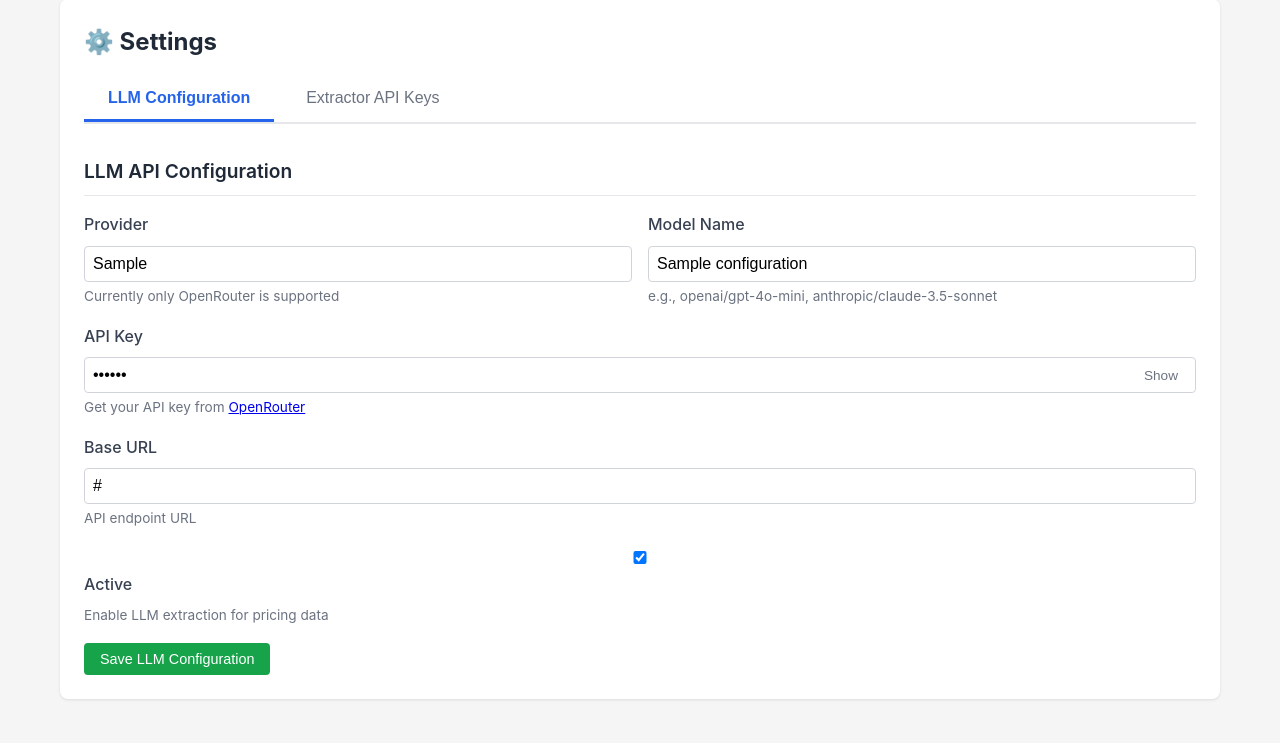
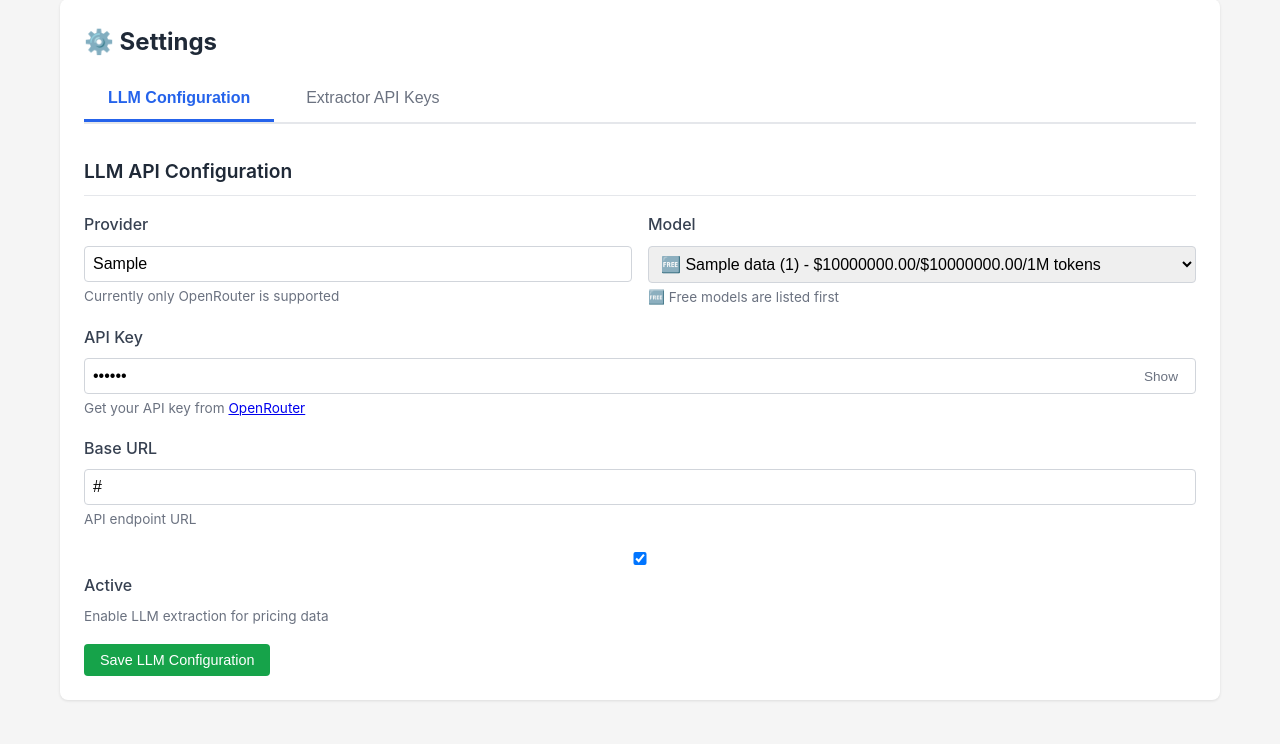
Before and after one commit to ammahmoudi/AI-Services-Cost-Analyzer, a Flask app: page /settings in a window 1280 px wide. Shown: the part 171-915 px from the top of the page. Before the commit the page ends 873 px from the top, so only its background shows below. Run offline with Flask 3, Linux system fonts and the light colour scheme; tables that the repository leaves empty hold one stand-in row (values such as "Sample post"); a database or web service that is not in the repository returns one stand-in record (values such as "Sample title"); data that the repository does not hold is empty.

Commit message:
feat: Update settings page to include model selection with free models prioritized

```diff
--- a/app.py
+++ b/app.py
@@ -9,6 +9,7 @@ from flask import Flask, render_template, request, redirect, url_for, flash, jso
 from dotenv import load_dotenv
 from ai_cost_manager.database import get_session, close_session, init_db
 from ai_cost_manager.models import APISource, AIModel, LLMConfiguration, AuthSettings, ExtractorAPIKey
+from ai_cost_manager.openrouter_client import fetch_openrouter_models, get_recommended_models
 from extractors import get_extractor, list_extractors
 from datetime import datetime
 
@@ -479,11 +480,17 @@ def settings():
         # Get Runware authentication
         runware_auth = session.query(AuthSettings).filter_by(source_name='runware').first()
 
+        # Fetch available models with free models first
+        available_models = fetch_openrouter_models(sort_by_free=True)
+        recommended = get_recommended_models()
+
         return render_template('settings.html',
                              llm_config=llm_config,
                              together_key=together_key,
                              fal_auth=fal_auth,
-                             runware_auth=runware_auth)
+                             runware_auth=runware_auth,
+                             available_models=available_models,
+                             recommended_models=recommended)
     finally:
         close_session()
 
--- a/templates/settings.html
+++ b/templates/settings.html
@@ -135,10 +135,27 @@
                 </div>
 
                 <div class="form-group">
-                    <label for="model_name">Model Name</label>
-                    <input type="text" id="model_name" name="model_name"
-                           value="{{ llm_config.model_name if llm_config else 'openai/gpt-4o-mini' }}" required>
-                    <div class="help-text">e.g., openai/gpt-4o-mini, anthropic/claude-3.5-sonnet</div>
+                    <label for="model_name">Model</label>
+                    <select id="model_name" name="model_name" required>
+                        {% if available_models %}
+                            {% for model in available_models %}
+                                <option value="{{ model.id }}"
+                                        {% if llm_config and llm_config.model_name == model.id %}selected{% endif %}
+                                        {% if not llm_config and model.id == 'openai/gpt-4o-mini' %}selected{% endif %}>
+                                    {% if model.is_free %}🆓 {% endif %}{{ model.name }} ({{ model.id }})
+                                    {% if model.prompt_price|float == 0 and model.completion_price|float == 0 and not model.is_free %} - FREE{% endif %}
+                                    {% if model.prompt_price|float > 0 or model.completion_price|float > 0 %}
+                                        - ${{ "%.2f"|format(model.prompt_price|float * 1000000) }}/${{ "%.2f"|format(model.completion_price|float * 1000000) }}/1M tokens
+                                    {% endif %}
+                                </option>
+                            {% endfor %}
+                        {% else %}
+                            <option value="openai/gpt-4o-mini" selected>GPT-4o Mini (openai/gpt-4o-mini)</option>
+                            <option value="anthropic/claude-3.5-sonnet">Claude 3.5 Sonnet</option>
+                            <option value="anthropic/claude-3-haiku">Claude 3 Haiku</option>
+                        {% endif %}
+                    </select>
+                    <div class="help-text">🆓 Free models are listed first</div>
                 </div>
             </div>
 
```
